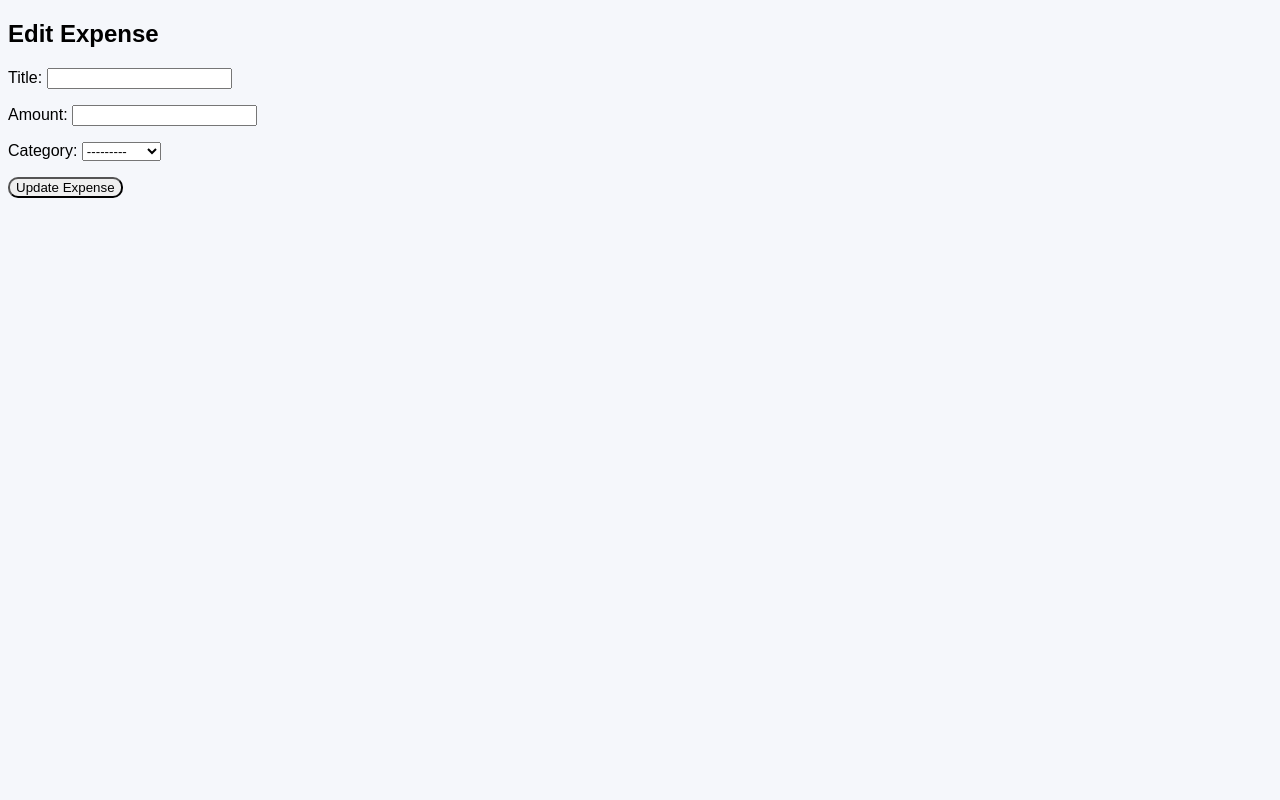
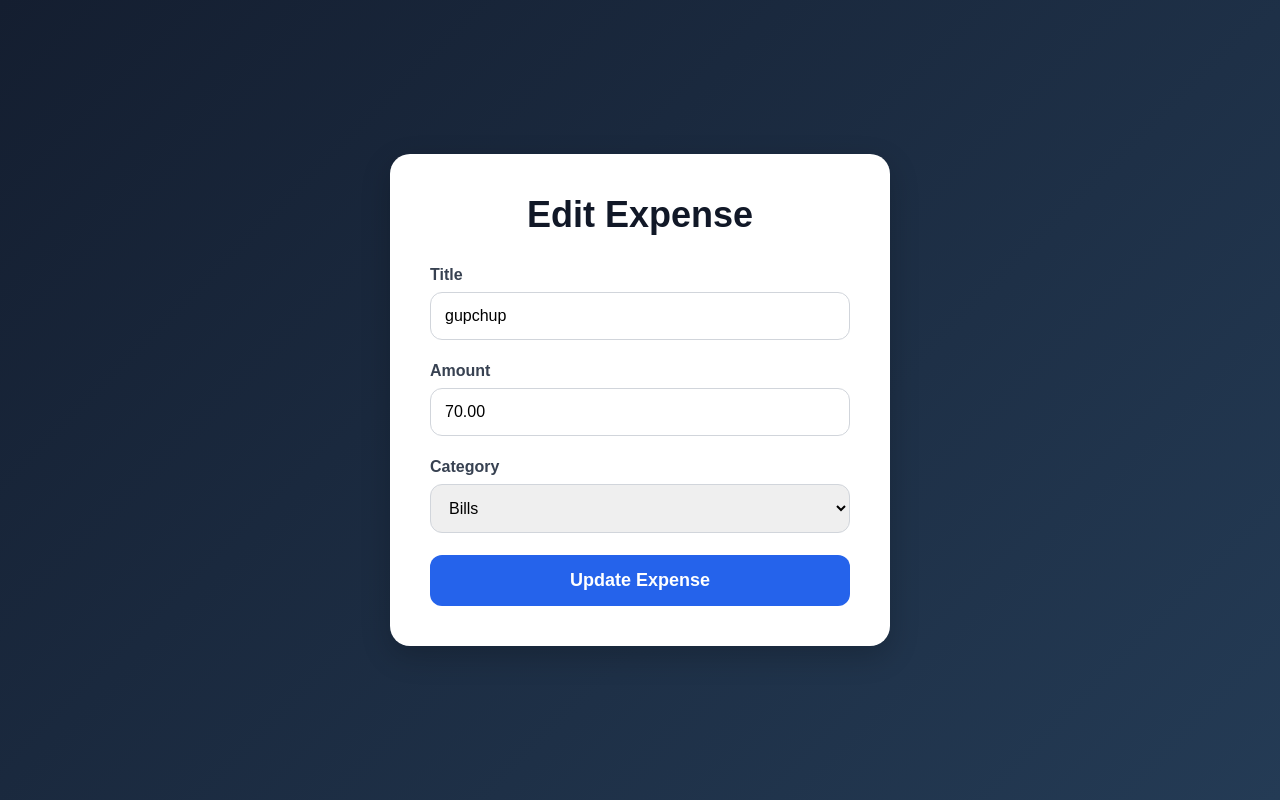
Before and after one commit to Raju-Kumar-chandra/expense-tracker, a Django app: template tracker/templates/tracker/edit_expense.html in a window 1280 px wide. Run offline with Django 5.2, Linux system fonts and the light colour scheme; the template is opened without the code that fills it: values that come from a table or form of the project are taken from there, others are empty; data comes from the database, SQL or seed files in the repository.

Commit message:
updated edit expense page design

```diff
--- a/tracker/templates/tracker/edit_expense.html
+++ b/tracker/templates/tracker/edit_expense.html
@@ -1,26 +1,181 @@
+{% load static %}
+
 <!DOCTYPE html>
 <html lang="en">
 <head>
     <meta charset="UTF-8">
     <meta name="viewport" content="width=device-width, initial-scale=1.0">
     <title>Edit Expense</title>
-        {% load static %}
-    <link rel="stylesheet" href="{% static 'tracker/css/style.css' %}">
+
+    <style>
+
+        *{
+            margin:0;
+            padding:0;
+            box-sizing:border-box;
+            font-family:Arial, sans-serif;
+        }
+
+        body{
+            min-height:100vh;
+            display:flex;
+            justify-content:center;
+            align-items:center;
+            background:linear-gradient(
+                135deg,
+                #141e30,
+                #243b55
+            );
+            padding:20px;
+        }
+
+        .edit-container{
+            width:100%;
+            max-width:500px;
+        }
+
+        .edit-card{
+            background:white;
+            padding:40px;
+            border-radius:20px;
+            box-shadow:0 10px 30px rgba(0,0,0,0.2);
+        }
+
+        .edit-card h1{
+            text-align:center;
+            margin-bottom:30px;
+            color:#111827;
+            font-size:36px;
+        }
+
+        .input-group{
+            margin-bottom:22px;
+        }
+
+        .input-group label{
+            display:block;
+            margin-bottom:8px;
+            font-weight:600;
+            color:#374151;
+        }
+
+        .input-group input,
+        .input-group select{
+            width:100%;
+            padding:14px;
+            border:1px solid #d1d5db;
+            border-radius:12px;
+            font-size:16px;
+            transition:0.3s;
+            outline:none;
+        }
+
+        .input-group input:focus,
+        .input-group select:focus{
+            border-color:#2563eb;
+            box-shadow:0 0 8px rgba(37,99,235,0.3);
+        }
+
+        .update-btn{
+            width:100%;
+            padding:15px;
+            border:none;
+            border-radius:12px;
+            background:#2563eb;
+            color:white;
+            font-size:18px;
+            font-weight:bold;
+            cursor:pointer;
+            transition:0.3s;
+        }
+
+        .update-btn:hover{
+            background:#1d4ed8;
+            transform:translateY(-2px);
+        }
+
+        /* Responsive */
+
+        @media(max-width:768px){
+
+            .edit-card{
+                padding:25px;
+            }
+
+            .edit-card h1{
+                font-size:28px;
+            }
+
+        }
+
+    </style>
+
 </head>
-<body class="bg-light">
-    <div class="container mt-5">
-        <div class="row justify-content-center">
-            <div class="col-md-6">
-                <div class="card shadow border-0 rounded-4 p-5">
-                    <h2 class="text-center mb-4 fw-bold"> Edit Expense </h2>
-                    <form method="POST">
-                        {% csrf_token %}
-                        {{ form.as_p }}
-                        <button class="btn btn-primary w-100"> Update Expense </button>
-                    </form>
+
+<body>
+
+    <div class="edit-container">
+
+        <div class="edit-card">
+
+            <h1>Edit Expense</h1>
+
+            <form method="POST">
+
+                {% csrf_token %}
+
+                <div class="input-group">
+
+                    <label>Title</label>
+
+                    <input
+                        type="text"
+                        name="title"
+                        value="{{ expense.title }}"
+                        required
+                    >
+
                 </div>
-            </div>
+
+                <div class="input-group">
+
+                    <label>Amount</label>
+
+                    <input
+                        type="number"
+                        step="0.01"
+                        name="amount"
+                        value="{{ expense.amount }}"
+                        required
+                    >
+
+                </div>
+
+                <div class="input-group">
+
+                    <label>Category</label>
+
+                    <select name="category">
+
+                        <option value="Bills">Bills</option>
+                        <option value="Food">Food</option>
+                        <option value="Travel">Travel</option>
+                        <option value="Shopping">Shopping</option>
+                        <option value="Other">Other</option>
+
+                    </select>
+
+                </div>
+
+                <button type="submit" class="update-btn">
+                    Update Expense
+                </button>
+
+            </form>
+
         </div>
+
     </div>
+
 </body>
 </html>
```
